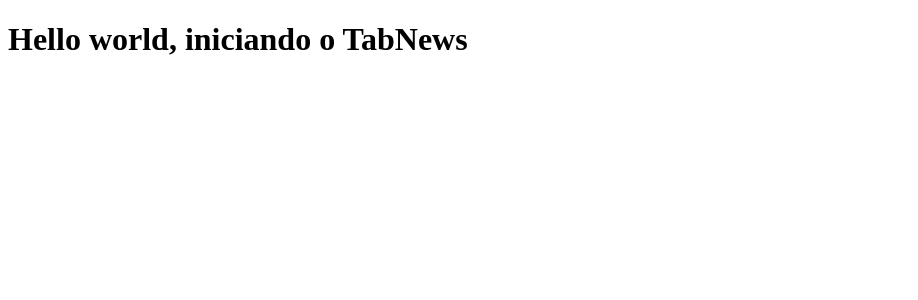
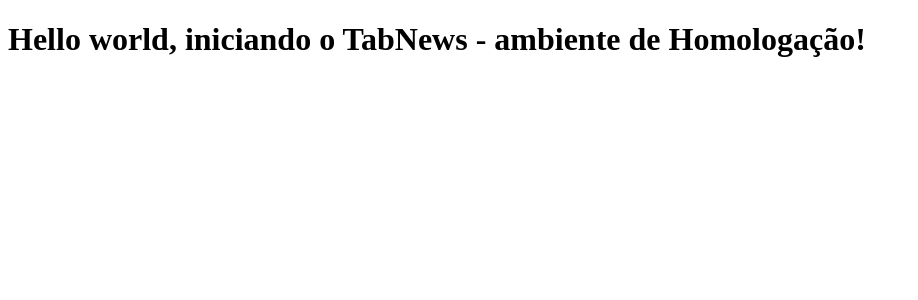
Before and after one commit to wesleywisch/clone-tabnews, a Next.js app: page / in a window 1280 px wide. Shown: the top 300 px of the page, without its empty margins (0-918 px from the left). Built offline with nearby package versions, Linux system fonts and the light colour scheme.

Commit message:
ambiente de homologação

```diff
--- a/pages/index.js
+++ b/pages/index.js
@@ -1,3 +1,3 @@
 export default function Home() {
-  return <h1>Hello world, iniciando o TabNews</h1>;
+  return <h1>Hello world, iniciando o TabNews - ambiente de Homologação!</h1>;
 }
```
